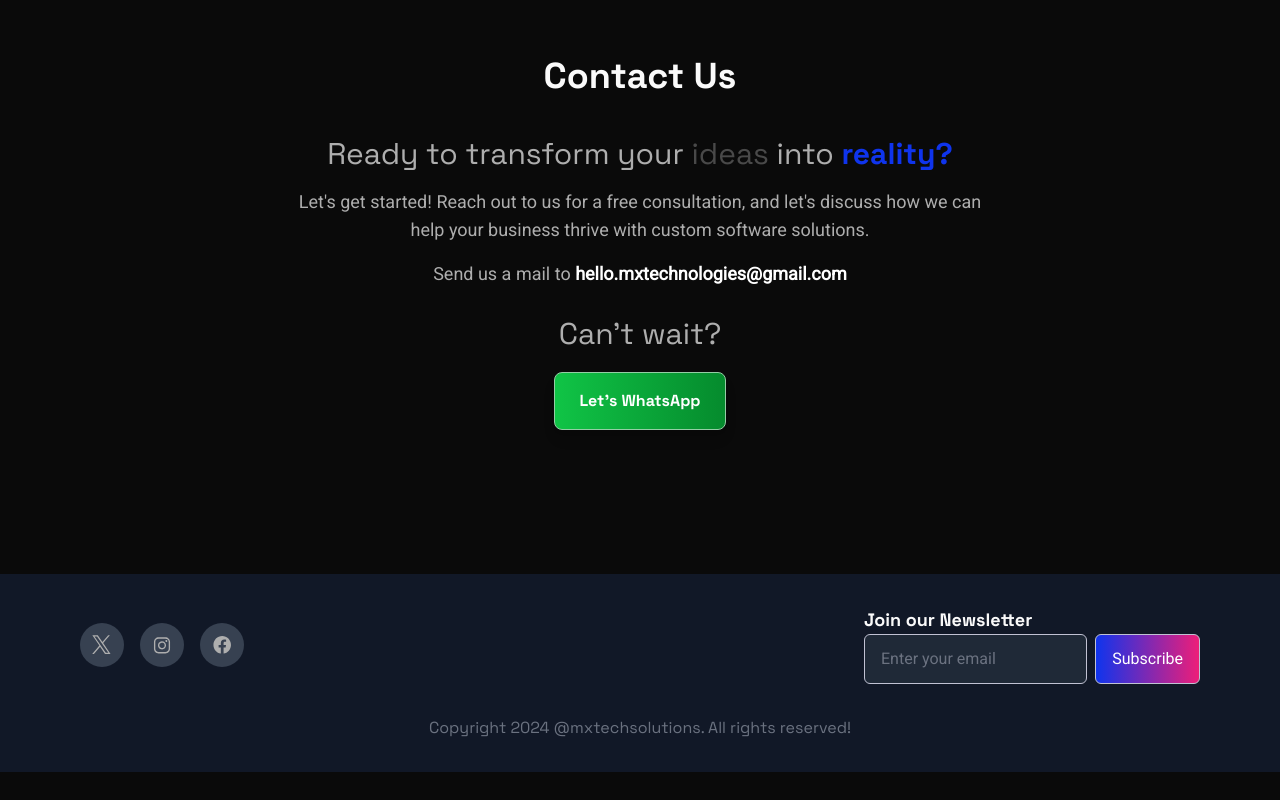
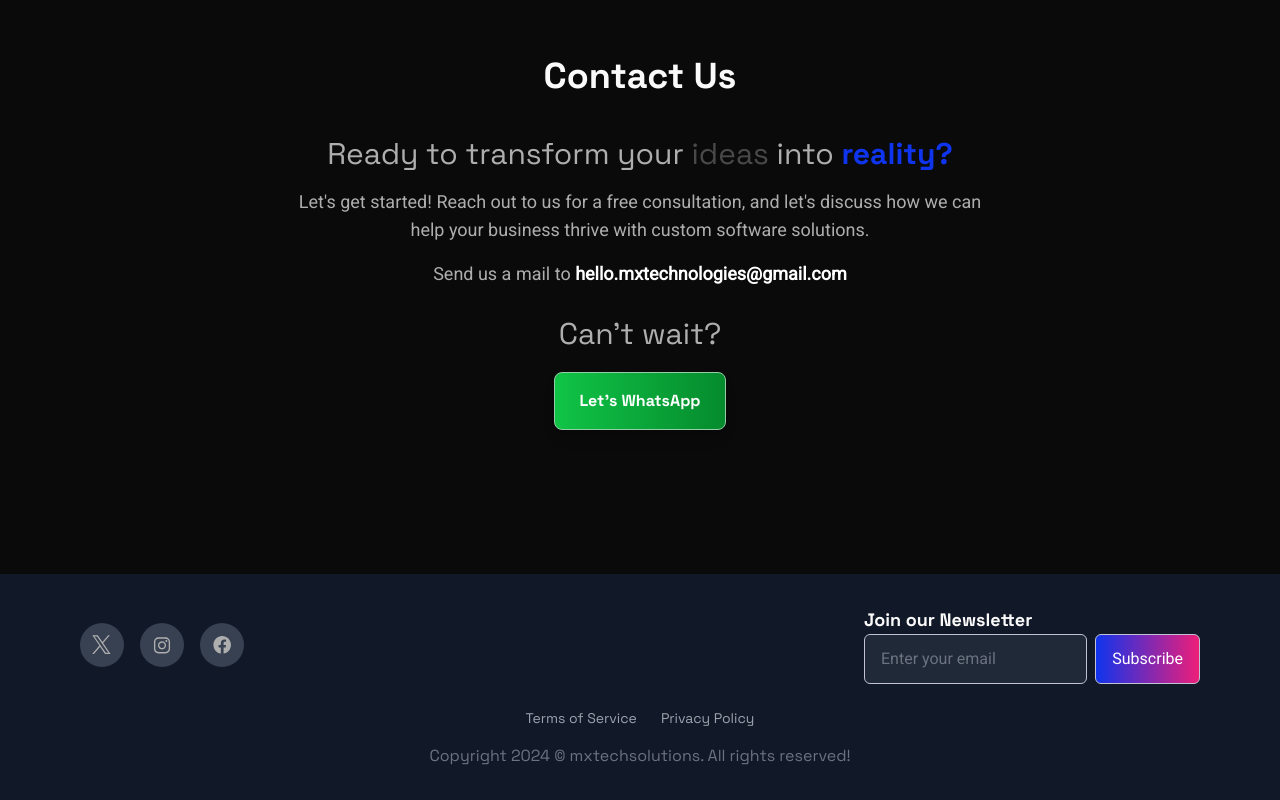
Before and after one commit to mx-technologies/website, a Next.js app: page / in a window 1280 px wide. Shown: the part 5329-6129 px from the top of the page. Before the commit the page ends 6101 px from the top, so only its background shows below. Built offline with nearby package versions, Linux system fonts and the light colour scheme.

Commit message:
implement website

```diff
--- a/app/(root)/layout.tsx
+++ b/app/(root)/layout.tsx
@@ -1,5 +1,6 @@
 'use client';
 
+import Footer from '@/components/ui/Footer';
 import Hero from '@/components/ui/Hero';
 import Nav from '@/components/ui/Nav';
 import { navItems } from '@/data';
@@ -29,6 +30,7 @@ const RootLayout = ({
         </div>
       </div>
       {children}
+      <Footer />
     </main>
   );
 };
--- a/app/(root)/page.tsx
+++ b/app/(root)/page.tsx
@@ -17,7 +17,7 @@ export default function Home() {
       {/* <Testimonials /> */}
       <AboutUs />
       <ContactUs />
-      <Footer />
+      {/* <Footer /> */}
     </main>
   );
 }
--- a/app/layout.tsx
+++ b/app/layout.tsx
@@ -28,6 +28,10 @@ export default function RootLayout({
   return (
     <html lang='en' suppressHydrationWarning>
       <head>
+        <meta
+          name='google-site-verification'
+          content={process.env.NEXT_PUBLIC_SITE_KEY}
+        />
         <link rel='icon' href='/icons/logo.png' sizes='any' />
       </head>
       <body className={roboto.className}>
--- a/components/ui/Footer.tsx
+++ b/components/ui/Footer.tsx
@@ -1,13 +1,13 @@
 import { SpaceGrotesk } from '@/lib/utils';
 import React from 'react';
+import Link from 'next/link';
 
 const Footer = () => {
   return (
     <footer className='bg-gray-900 py-8'>
       <div className='max-w-[90%] mx-auto px-4 flex flex-col-reverse md:flex-row gap-10 md:gap-0 justify-between items-center'>
-        {/* <!-- Social Media Icons --> */}
+        {/* Social Media Icons */}
         <div className='flex space-x-4'>
-          {/* <!-- Replace # with actual social media links --> */}
           <a
             href='https://x.com/@mxtechhq'
             className='bg-gray-700 rounded-full p-3 hover:bg-gray-600 transition'
@@ -28,7 +28,7 @@ const Footer = () => {
           </a>
         </div>
 
-        {/* <!-- Newsletter Section --> */}
+        {/* Newsletter Section */}
         <div className='flex flex-col justify-start w-40% lg:w-[30%]'>
           <h3 className={`${SpaceGrotesk.className} text-lg font-semibold`}>
             Join our Newsletter
@@ -37,20 +37,32 @@ const Footer = () => {
             <input
               type='email'
               placeholder='Enter your email'
-              className='bg-gray-800 text-white px-4 py-2 rounded-md  focus:border-purple-400 transition w-full border border-white-200'
+              className='bg-gray-800 text-white px-4 py-2 rounded-md focus:border-purple-400 transition w-full border border-white-200'
             />
-            <button className='bg-gradient-to-r from-[#0f34ed] to-[#ed1e79] text-white py-3 px-4 rounded-md hover:from-[#0d29b8] hover:to-[#ed1e79] transition  border border-white-200'>
+            <button className='bg-gradient-to-r from-[#0f34ed] to-[#ed1e79] text-white py-3 px-4 rounded-md hover:from-[#0d29b8] hover:to-[#ed1e79] transition border border-white-200'>
               Subscribe
             </button>
           </div>
         </div>
       </div>
 
-      {/* <!-- Copyright Notice --> */}
+      {/* Terms & Privacy */}
       <div
-        className={`${SpaceGrotesk.className} mt-8 text-center text-gray-500`}
+        className={`${SpaceGrotesk.className} mt-6 flex justify-center gap-6 text-gray-400 text-sm`}
       >
-        <p>Copyright 2024 @mxtechsolutions. All rights reserved!</p>
+        <Link href='/terms' className='hover:text-white transition'>
+          Terms of Service
+        </Link>
+        <Link href='/privacy' className='hover:text-white transition'>
+          Privacy Policy
+        </Link>
+      </div>
+
+      {/* Copyright */}
+      <div
+        className={`${SpaceGrotesk.className} mt-4 text-center text-gray-500`}
+      >
+        <p>Copyright 2024 © mxtechsolutions. All rights reserved!</p>
       </div>
     </footer>
   );
```
Also changed, not shown: 1 other file (tests, documents, lock files or other folders).
